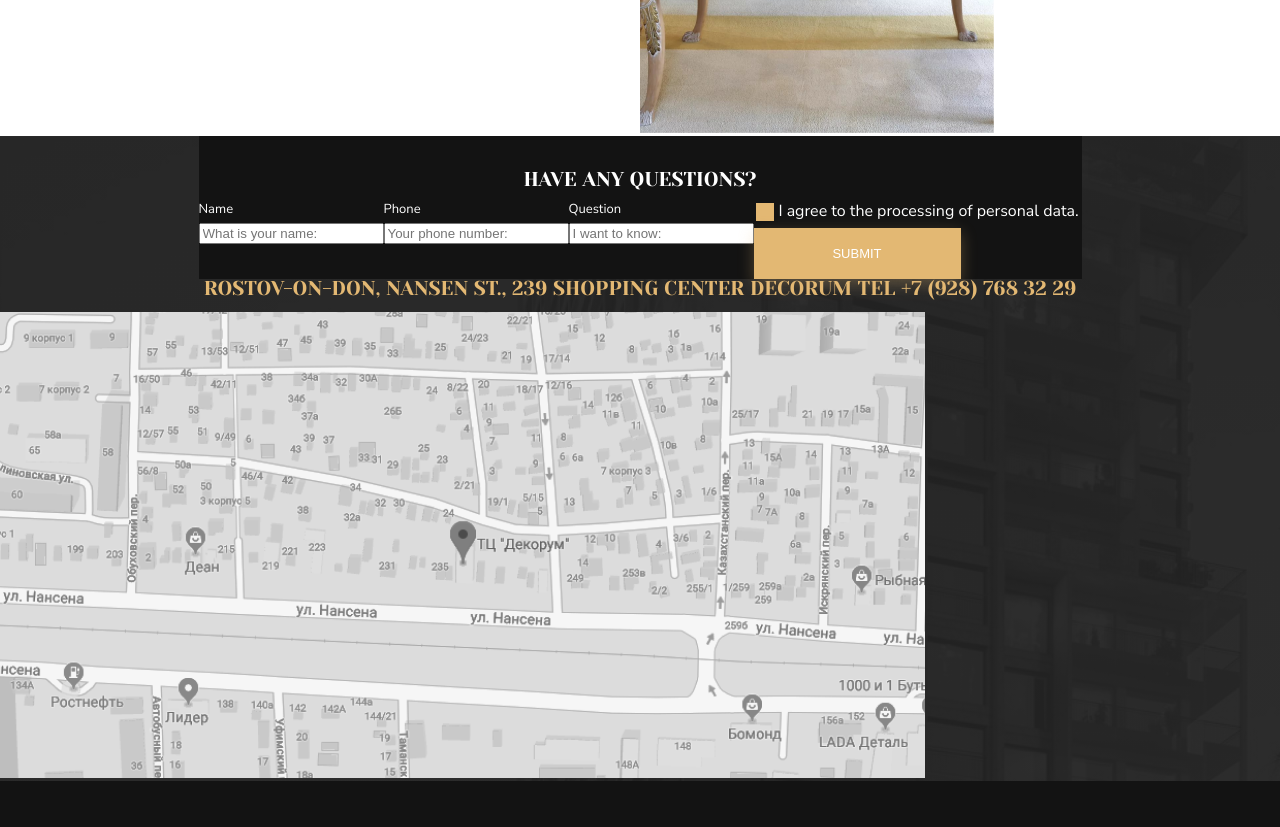
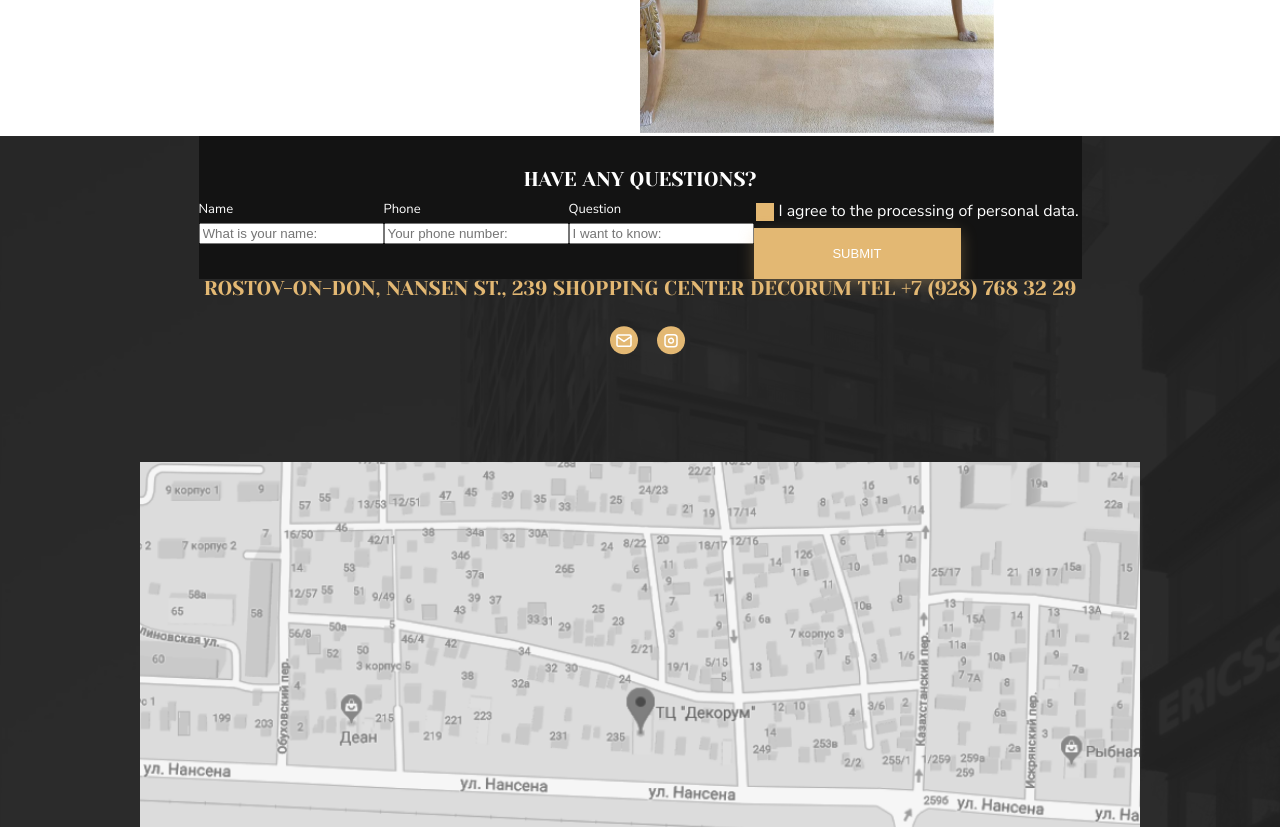
Before and after one commit to Stanisgrox/FRPRO-1-Design-Studio-Landing, a plain HTML site: page index.html in a window 1280 px wide. Shown: the part 9540-10367 px from the top of the page. Drawn offline with Linux system fonts and the light colour scheme.

Commit message:
s6 icons

```diff
--- a/css/style.css
+++ b/css/style.css
@@ -417,15 +417,30 @@ input, label {
 }
 .section-filler{
     height: 355px;
-    background: linear-gradient(to top, #FFFFFFE2, #FFFFFFE2), url(../img/city-bg.svg)
+    background: linear-gradient(to top, #FFFFFFE2, #FFFFFFE2), url(../img/city-bg.svg);
 }
 .section6{
-    background: linear-gradient(to top, #000000D2, #000000D2), url(../img/map-bg.png)
+    background: linear-gradient(to top, #000000D2, #000000D2), url(../img/map-bg.png) no-repeat;
+    background-size: cover;
 }
 .section6 form{
     width: 883px;
     margin: auto;
     padding-top: 34px;
+}
+.contact-icons{
+    margin-top: 27px;
+}
+.contact-icons a{
+    margin-left: 15px;
+}
+.map{
+    display: block;
+    margin-left: auto;
+    margin-right: auto;
+    margin-top: 60px;
+    width: 100%;
+    max-width: 1000px;
 }
 /* Class tags end */
 /* Media start*/
--- a/index.html
+++ b/index.html
@@ -502,14 +502,16 @@
                 </form>
                 <h3 class="section-caption big-text uppercase gold">Rostov-on-Don, Nansen St., 239 Shopping
                     Center Decorum Tel +7 (928) 768 32 29</h3>
-                    <div class="contact-icons">
-                        <a class="mail" href="mailto:admin@example.com"></a>
-                        <a class="inst" href="https://instagram.com/" target="_ blank"></a>
-                    </div>
+                <div class="contact-icons paragraph-centered">
+                    <a href="mailto:admin@example.com">
+                        <img src="img/mail.svg" alt="">
+                    </a>
+                    <a href="https://instagram.com/" target="_ blank">
+                        <img src="img/inst.svg" alt="">
+                    </a>
                 </div>
-                <div class="map-location">
-                    <img src="./img/where-to-find.png" alt="Our location map" class="map">
-                </div>
+                <img src="./img/where-to-find.png" alt="Our location map" class="map">
+            </div>
         </div>
 
         <footer class="centered bg-black">
```
Also changed, not shown: img/inst.svg (added), img/mail.svg (added).
